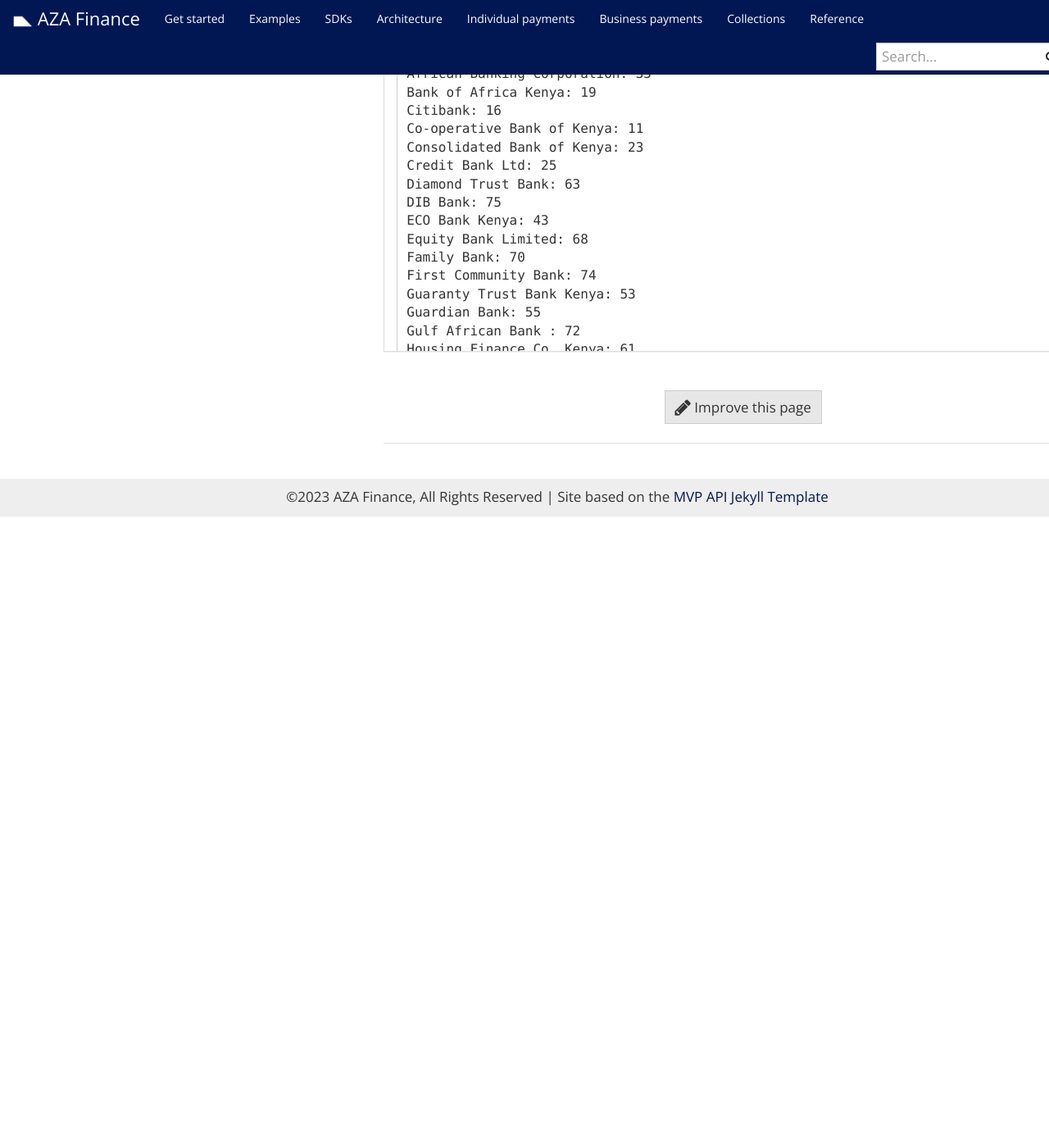
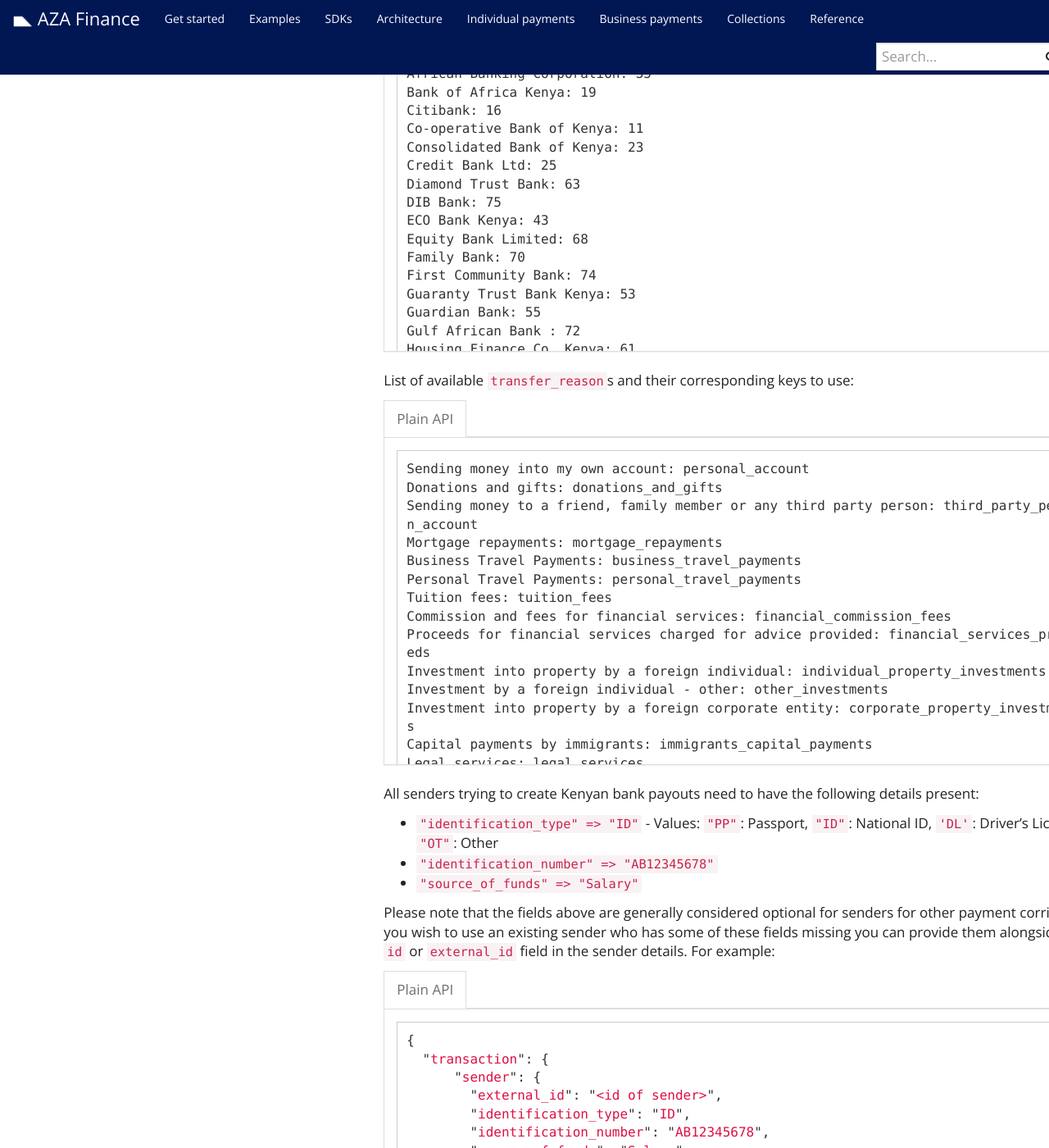
Before and after one commit to transferzero/api-documentation, a Jekyll site: the page built from _docs/individual-payments.md, in a window 1280 px wide and 1400 px high, scrolled down 30314 px. Shown: the whole window at 82% size. Built offline with Jekyll 4.4.1, drawn with Linux system fonts in a browser that asks for light colours; nearby versions of some CDN libraries; comment, search, counter and statistics services are not loaded; before the commit the page ends 30944 px from its top, so only the background shows below that; some of the changed text lies outside the part shown.

Commit message:
BTA-11432 Include required fields for KES sender

````diff
--- a/_includes/corridors/kes-bank.md
+++ b/_includes/corridors/kes-bank.md
@@ -15,7 +15,7 @@
   "identity_card_type": "ID",
   "identity_card_id": "12345678",
   "transfer_reason": "third_party_person_account",
-  "relationship_to_sender": "Aunt"
+  "relationship_to_sender": "Aunt" // optional
 }
 ```
 {% endcapture %}
@@ -63,3 +63,31 @@
 {% endcapture %}
 
 {% include language-tabbar.html prefix= kes-bank-options  raw=data-raw %}
+
+{% include corridors/transfer_reasons.md %}
+
+All senders trying to create Kenyan bank payouts need to have the following details present:
+- `"identification_type" => "ID"` - Values: `"PP"`: Passport, `"ID"`: National ID, `'DL'`: Driver's License, `"OT"`: Other
+- `"identification_number" => "AB12345678"`
+- `"source_of_funds" => "Salary"`
+
+Please note that the fields above are generally considered optional for senders for other payment corridors. If you wish to use an existing sender who has some of these fields missing you can provide them alongside the `id` or `external_id` field in the sender details. For example:
+
+{% capture data-raw %}
+```javascript
+{
+  "transaction": {
+      "sender": {
+        "external_id": "<id of sender>",
+        "identification_type": "ID",
+        "identification_number": "AB12345678",
+        "source_of_funds": "Salary",
+        (...)
+      },
+      (...)
+    }
+}
+```
+{% endcapture %}
+
+{% include language-tabbar.html prefix="kes-bank-sender-details" raw=data-raw %}
````
